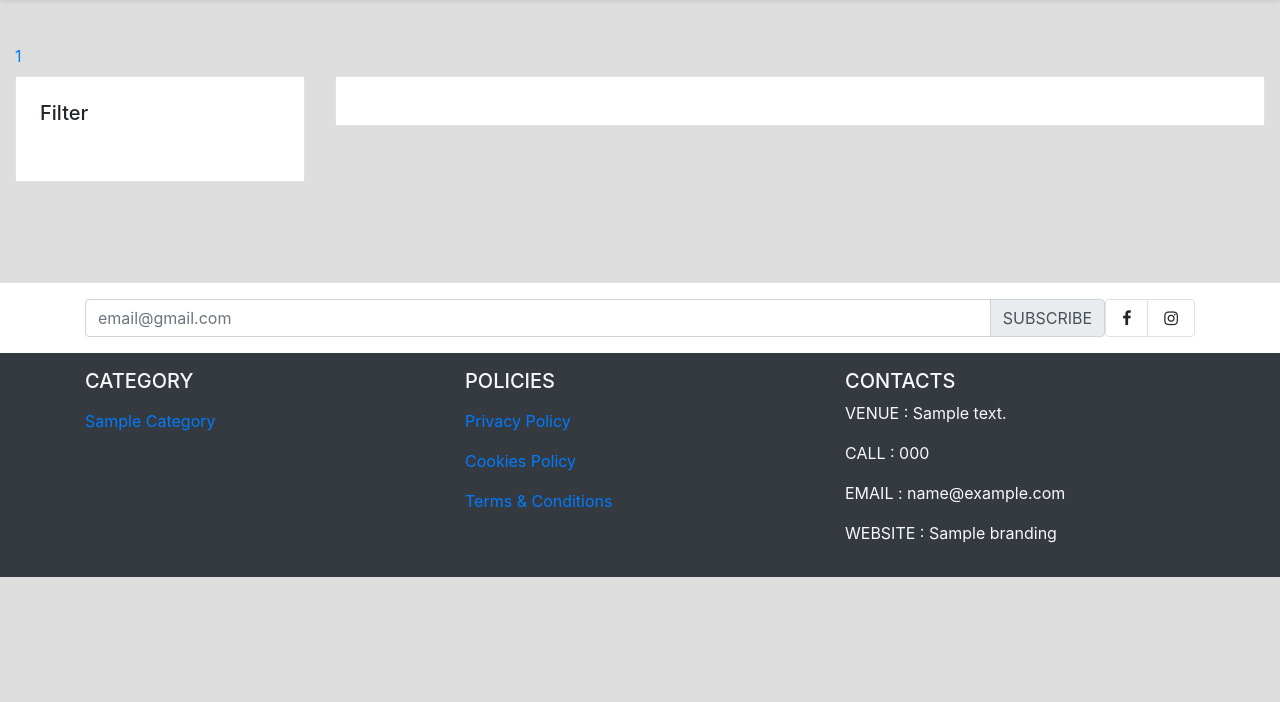
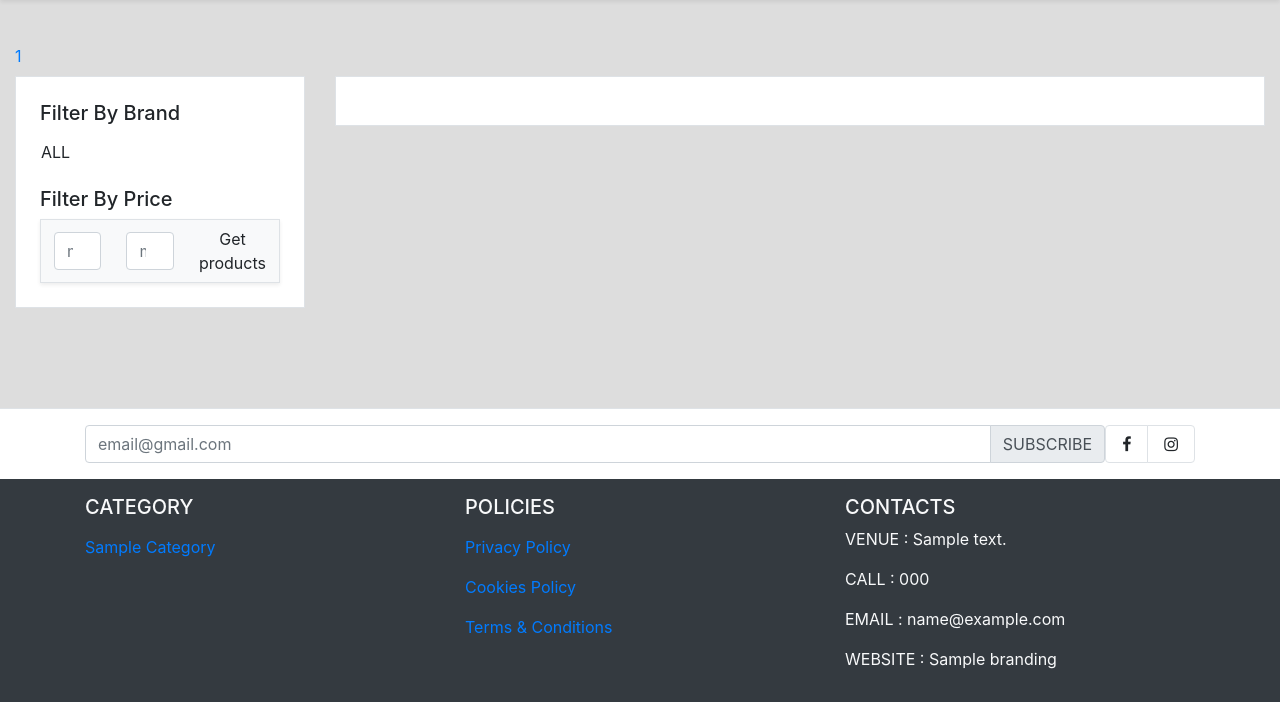
Before and after one commit to koushikroy-440/ecommerce-website, a PHP site: page /ecommerce-project/pages/php/products.php?cat_name=1 in a window 1280 px wide. Shown: the part 56-758 px from the top of the page. Run offline with PHP 8.4, Linux system fonts and the light colour scheme; tables that the repository leaves empty or names only in its code hold one stand-in row (values such as "Sample post"); some libraries are stand-ins or nearby versions.

Commit message:
add pages

```diff
--- a/pages/js/index.js
+++ b/pages/js/index.js
@@ -36,6 +36,7 @@
                             product_pic: product_pic
                         },
                         success: function (response) {
+
                             if(response.trim() == "success")
                             {
                                 if($(".cart-notification").prop("nodeName") != undefined)
@@ -64,7 +65,7 @@
                                 }
                             }
                             else{
-                                alert(alert);
+                                alert(response);
                             }
                         }
                     });
@@ -107,7 +108,7 @@
 //buy products
 function buy_now(){
     $(document).ready(function (){
-        $(".buy-btn").each(function () {
+        $(".purchase-btn").each(function () {
             $(this).click(function (){
                 var product_id = $(this).attr("product-id");
                 window.location = "http://localhost/ecommerce-project/pages/php/buy_product.php?product-id="+product_id;
@@ -115,6 +116,7 @@
         });
     });
 }
+
 
 buy_now();
 
@@ -187,6 +189,10 @@
 $(document).ready(function (){
     $(".category-btn").each(function (){
         $(this).click(function (){
+            $(".category-btn").each(function (){
+                $(this).removeClass("btn-primary px-2 rounded-sm");
+            });
+            $(this).addClass("btn-primary px-2 rounded-sm");
             var category_name = $(this).attr("category_name");
             var brand_name = $(this).attr("brand_name");
             $.ajax({
@@ -202,6 +208,7 @@
                 success: function (response) {
                     $(".filter-result").html("");
                     var all_data = JSON.parse(response.trim());
+                    // console.log(all_data);
                     if(all_data.length == 0) {
                         $(".filter-result").html("<h2><i class='fa fa-shopping-cart'></i>Oops! stock is empty</h2>");
                     }
@@ -233,9 +240,9 @@
                         $(cart_btn).attr("product-title",all_data[i].title);
                         $(cart_btn).attr("product-id",all_data[i].id);
                         $(cart_btn).attr("product-price",all_data[i].price);
-                        $(cart_btn).attr("product-pic",all_data[i].pic);
+                        $(cart_btn).attr("product-pic",all_data[i].thumb_pic);
                         $(cart_btn).attr("product-brand",all_data[i].brands);
-                        $(cart_btn).on("click",function(){
+                        $(cart_btn).click(function(){
                             add_to_cart();
                         });
                         //buy btn
@@ -245,7 +252,8 @@
                         $(buy_btn).attr("product-title",all_data[i].title);
                         $(buy_btn).attr("product-id",all_data[i].id);
                         $(buy_btn).attr("product-price",all_data[i].price);
-                        $(buy_btn).attr("product-pic",all_data[i].pic);
+                        $(buy_btn).attr("product-pic",all_data[i].thumb_pic);
+                        $(buy_btn).attr("product-brand",all_data[i].brands);
                         $(buy_btn).on("click",function(){
                             buy_now();
 
@@ -268,3 +276,97 @@
         });
     });
 });
+
+//default btn
+$(document).ready(function(){
+    var category_btn = $(".category-btn");
+    // category_btn[0].click();
+});
+
+//filter by price
+$(document).ready(function(){
+    $(".price-filter-btn").click(function(){
+        var cat_name = $(this).attr("cat-name");
+        var min = $(".min-price").val();
+        var max = $(".max-price").val();
+        $.ajax({
+            type: "POST",
+            url: "filter_by_price.php",
+            data: {
+                min : min,
+                max : max,
+                cat_name : cat_name
+            },
+            beforeSend: function () {
+                $(".filter-result").html("processing.....");
+            },
+            success: function (response) {
+                $(".filter-result").html("");
+                var all_data = JSON.parse(response.trim());
+                // console.log(all_data);
+                if(all_data.length == 0) {
+                    $(".filter-result").html("<h2><i class='fa fa-shopping-cart'></i>Oops! stock is empty</h2>");
+                }
+                else{
+                var i;
+                for(i=0; i<all_data.length; i++){
+                    var div = document.createElement("div");
+                    div.className = "text-center border shadow-sm p-3 mb-4";
+                    var img = document.createElement("img");
+                    img.src = "../../"+all_data[i].thumb_pic;
+                    img.width = "250";
+                    img.height = "316";
+                    //brand
+                    var brand_span = document.createElement("span");
+                    brand_span.className = "text-uppercase font-weight-bold";
+                    brand_span.innerHTML = "<br>"+all_data[i].brands+"<br>";
+                    //title
+                    var title_span = document.createElement("span");
+                    title_span.className = "text-uppercase";
+                    title_span.innerHTML = all_data[i].title+"<br>";
+                    //price
+                    var price_span = document.createElement("span");
+                    price_span.className = "text-uppercase";
+                    price_span.innerHTML = "<i class='fa fa-rupee'></i>"+all_data[i].price+"<br>";
+                    //add to cart
+                    var cart_btn = document.createElement("btn");
+                    cart_btn.className = "btn btn-success mt-3 mr-3 cart-btn";
+                    cart_btn.innerHTML = "ADD TO CART";
+                    $(cart_btn).attr("product-title",all_data[i].title);
+                    $(cart_btn).attr("product-id",all_data[i].id);
+                    $(cart_btn).attr("product-price",all_data[i].price);
+                    $(cart_btn).attr("product-pic",all_data[i].thumb_pic);
+                    $(cart_btn).attr("product-brand",all_data[i].brands);
+                    $(cart_btn).click(function(){
+                        add_to_cart();
+                    });
+                    //buy btn
+                    var buy_btn = document.createElement("btn");
+                    buy_btn.className = "btn btn-primary mt-3 mr-3 purchase-btn";
+                    buy_btn.innerHTML = "BUY NOW";
+                    $(buy_btn).attr("product-title",all_data[i].title);
+                    $(buy_btn).attr("product-id",all_data[i].id);
+                    $(buy_btn).attr("product-price",all_data[i].price);
+                    $(buy_btn).attr("product-pic",all_data[i].thumb_pic);
+                    $(buy_btn).attr("product-brand",all_data[i].brands);
+                    $(buy_btn).on("click",function(){
+                        buy_now();
+
+                    });
+
+                    $(div).append(img);
+                    $(div).append(brand_span);
+                    $(div).append(title_span);
+                    $(div).append(price_span);
+                    $(div).append(cart_btn);
+                    $(div).append(buy_btn);
+                    $(".filter-result").append(div);
+                }
+                    // addto_cart();
+                    // buy_now();
+            }
+
+            }
+        });
+    });
+});
--- a/pages/php/cart.php
+++ b/pages/php/cart.php
@@ -49,7 +49,7 @@
                 echo "success";
             }
             else{
-                echo"unable to store data in cart table";
+                echo "unable to store data in cart table";
             }
         }
         else{
--- a/pages/php/products.php
+++ b/pages/php/products.php
@@ -18,6 +18,11 @@
     <script src="https://cdnjs.cloudflare.com/ajax/libs/popper.js/1.14.7/umd/popper.min.js" integrity="sha384-UO2eT0CpHqdSJQ6hJty5KVphtPhzWj9WO1clHTMGa3JDZwrnQq4sF86dIHNDz0W1" crossorigin="anonymous"></script>
     <script src="https://stackpath.bootstrapcdn.com/bootstrap/4.3.1/js/bootstrap.min.js" integrity="sha384-JjSmVgyd0p3pXB1rRibZUAYoIIy6OrQ6VrjIEaFf/nJGzIxFDsf4x0xIM+B07jRM" crossorigin="anonymous"></script>
     <script src="../js/index.js"></script>
+    <style type="text/css">
+    *:focus{
+        box-shadow:none !important;
+    }
+    </style>
 </head>
 
 <body style="background-color: #ddd">
@@ -34,19 +39,32 @@
         <div class="row mt-2">
             <div class="col-md-3">
                 <div class="bg-white w-100 p-4 border">
-                    <h5>Filter</h5>
-                    <div class="btn-group-vertical">
+                    <h5>Filter By Brand</h5>
+                    <div class="btn-group-vertical mb-3">
                     <?php
                         $get_data = "SELECT * FROM brands WHERE category_name='$cat_name'";
                         $response = $db->query($get_data);
                         if($response){
+                            echo"<button class='btn px-0 text-capitalize text-left category-btn' category_name=".$cat_name." brand_name='all'>ALL</button>";
                             while($data = $response->fetch_assoc()){
                                 echo"<button class='btn px-0 text-capitalize text-left category-btn' category_name=".$cat_name." brand_name=".$data['brands'].">".$data['brands']."</button>";
                             }
+
                         }
 
                     ?>
                     </div>
+                    <h5>Filter By Price</h5>
+                    <div class="btn-group bg-light border shadow-sm">
+                        <button class="btn">
+                            <input type="number" placeholder="minimum price" class="form-control min-price">
+                        </button>
+                        <button class="btn">
+                            <input type="number" placeholder="maximum price" class="form-control max-price">
+                        </button>
+                        <button class="btn price-filter-btn" cat-name = "<?php echo $cat_name?>">Get products</button>
+                    </div>
+
                 </div>
             </div>
             <div class="col-md-9">
```
Also changed, not shown: pages/php/filter_by_price.php (added, +18 -0 lines), pages/php/filter_product.php (+14 -0 lines), pages/php/profile.php (added, +136 -0 lines).
